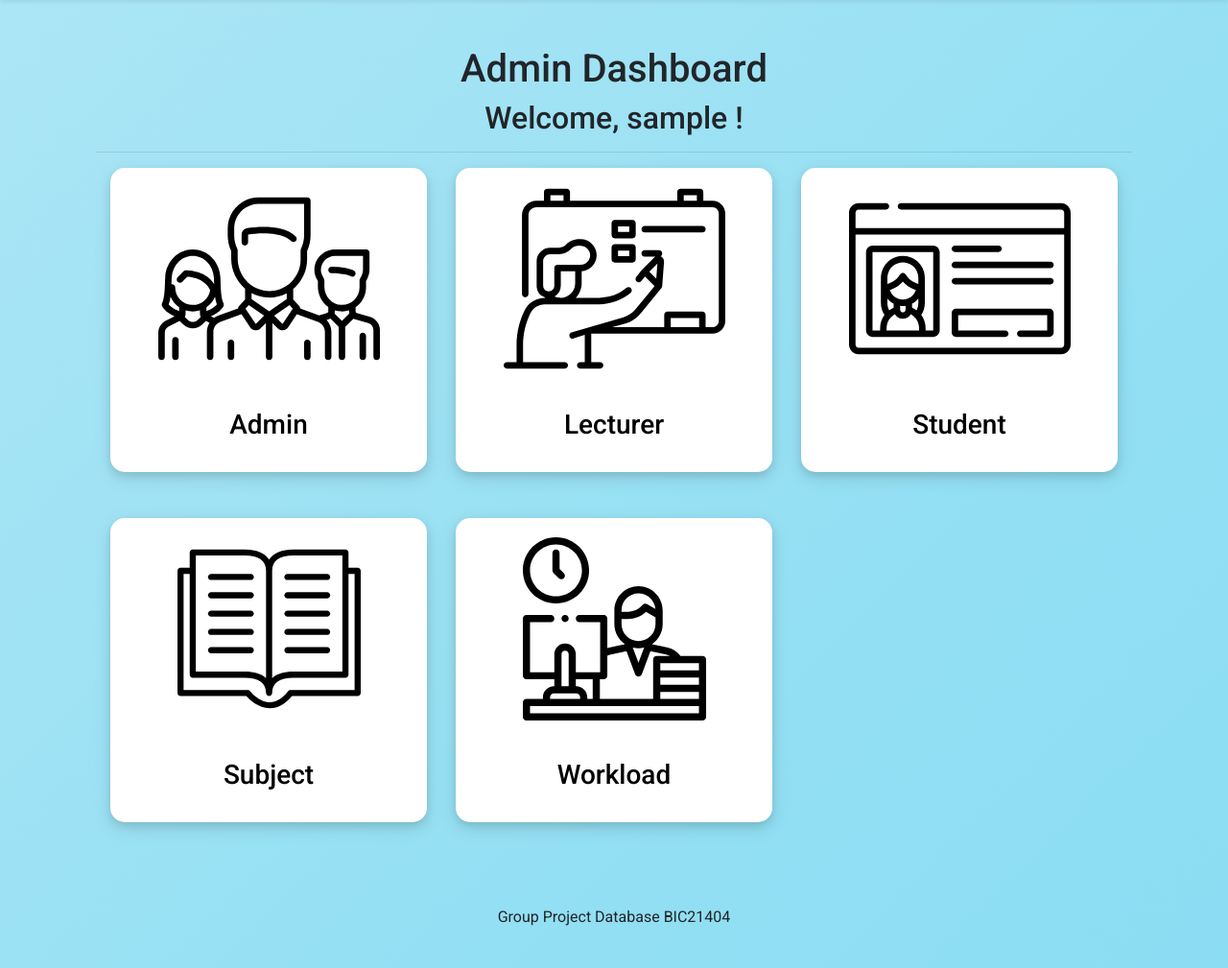
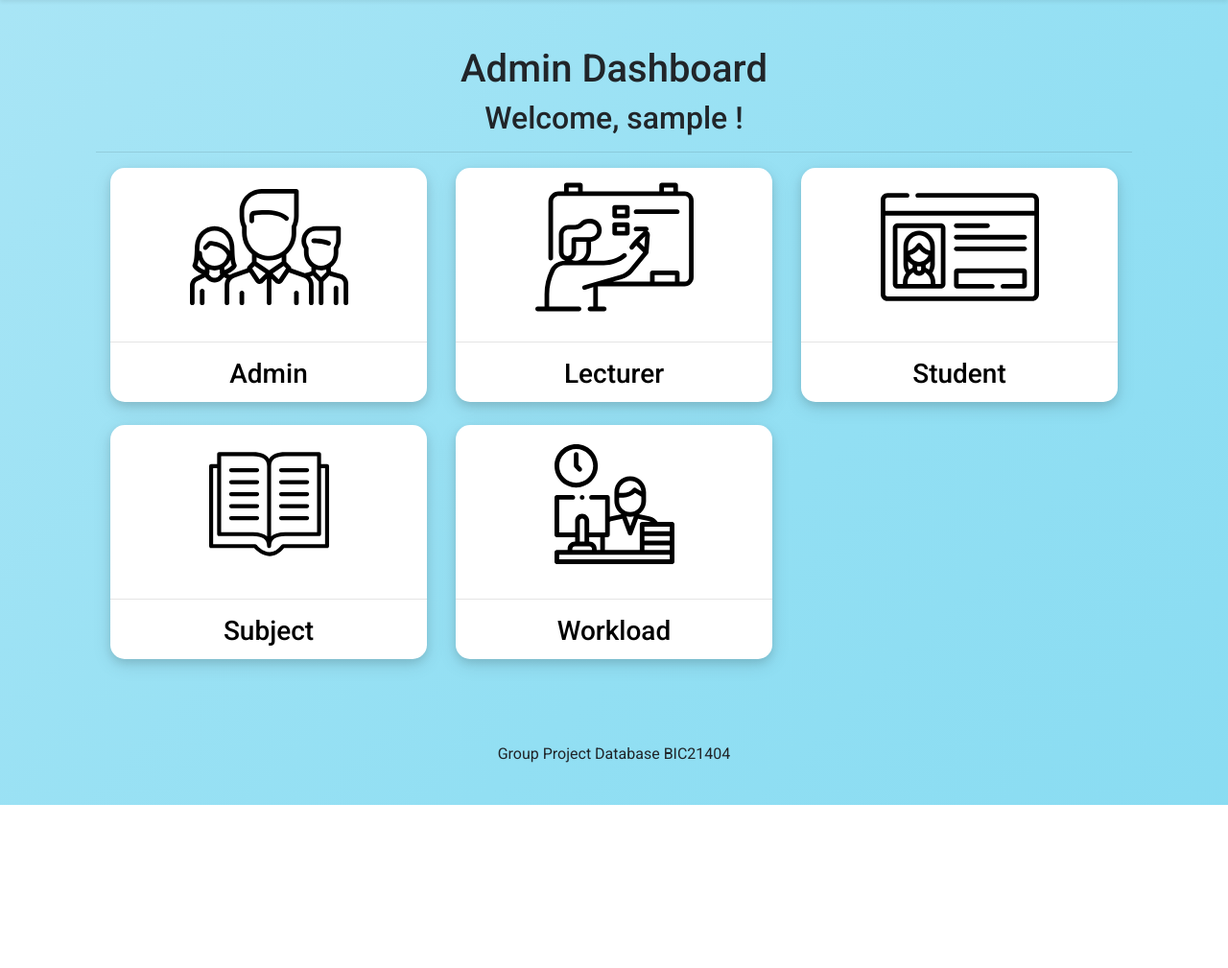
Before and after one commit to sydkif/db-project, a PHP site: page /admin/dashboard.php in a window 1280 px wide. Shown: the part 90-1099 px from the top of the page at 96% size. After the commit the page ends 929 px from the top, so only its background shows below. Run offline with PHP 8.4, Linux system fonts and the light colour scheme; the visitor is signed in with stand-in values (Sample User, id 1).

Commit message:
Minor update

```diff
--- a/admin/dashboard.php
+++ b/admin/dashboard.php
@@ -16,48 +16,43 @@ if ($_SESSION['usertable'] != 'admin')
 
 
             <div id="adminCard" class="row row-cols-1 row-cols-md-3">
-                <div class="col mb-5">
+                <div class="col mb-4">
                     <a class="card border-0" href="/admin/register/admin.php">
-                        <img src="/img/admin.svg" class="card-img-top" style="width: 70%; margin: auto;">
-                        <div class="card-body" style="text-align: center;">
-                            <h3 class="card-title">Admin</h3>
-                        </div>
+                        <img src="/img/admin.svg" class="card-img-top" style="width: 50%; margin: auto;">
+                        <hr>
+                        <h3 class="card-title">Admin</h3>
                     </a>
                 </div>
 
                 <div class="col mb-4">
                     <a class="card border-0" href="/admin/register/lecturer.php">
-                        <img src="/img/lecturer.svg" class="card-img-top" style="width: 70%; margin: auto;">
-                        <div class="card-body" style="text-align: center;">
-                            <h3 class="card-title">Lecturer</h3>
-                        </div>
+                        <img src="/img/lecturer.svg" class="card-img-top" style="width: 50%; margin: auto;">
+                        <hr>
+                        <h3 class="card-title">Lecturer</h3>
                     </a>
                 </div>
 
                 <div class="col mb-4">
                     <a class="card border-0" href="/admin/register/student.php">
-                        <img src="/img/student-card.svg" class="card-img-top" style="width: 70%; margin: auto;">
-                        <div class="card-body" style="text-align: center;">
-                            <h3 class="card-title">Student</h3>
-                        </div>
+                        <img src="/img/student-card.svg" class="card-img-top" style="width: 50%; margin: auto;">
+                        <hr>
+                        <h3 class="card-title">Student</h3>
                     </a>
                 </div>
 
                 <div class="col mb-4">
                     <a class="card border-0" href="/admin/register/subject.php">
-                        <img src="/img/subject.svg" class="card-img-top" style="width: 70%; margin: auto; padding: 20px">
-                        <div class="card-body" style="text-align: center;">
-                            <h3 class="card-title">Subject</h3>
-                        </div>
+                        <img src="/img/subject.svg" class="card-img-top" style="width: 50%; margin: auto; padding: 20px">
+                        <hr>
+                        <h3 class="card-title">Subject</h3>
                     </a>
                 </div>
 
                 <div class="col mb-4">
                     <a class="card border-0" href="/admin/workload.php">
-                        <img src="/img/workload.svg" class="card-img-top" style="width: 70%; margin: auto; padding: 20px">
-                        <div class="card-body" style="text-align: center;">
-                            <h3 class="card-title">Workload</h3>
-                        </div>
+                        <img src="/img/workload.svg" class="card-img-top" style="width: 50%; margin: auto; padding: 20px">
+                        <hr>
+                        <h3 class="card-title">Workload</h3>
                     </a>
                 </div>
             </div>
--- a/admin/register/subject.php
+++ b/admin/register/subject.php
@@ -12,7 +12,7 @@
             <table class="table table-striped">
                 <thead class="thead-dark">
                     <tr>
-                        <th style="width: 5%;">Subject ID</th>
+                        <th style="width: 9%;">Subject ID</th>
                         <th style="width: auto;">Subject Name</th>
                         <th style="width: 12%; text-align: center;">Modified By</th>
                         <th style="width: 13%; text-align: center;">Modified On</th>
--- a/lecturer/dashboard.php
+++ b/lecturer/dashboard.php
@@ -31,7 +31,7 @@ $userName = $_SESSION['usersname'];
                 <div id="subjectCard" class="row row-cols-1 row-cols-md-3">
                     <div class="col mb-4">
                         <div class="card">
-                            <img src="/img/task.svg" class="card-img-top pt-4" style="width: 60%; margin:auto">
+                            <img src="/img/task.svg" class="card-img-top pt-4" style="width: 50%; margin:auto">
                             <div class="card-body" style="text-align: center;">
                                 <hr>
                                 <h5 class="card-title">Assignment & Tutorial</h5>
@@ -47,7 +47,7 @@ $userName = $_SESSION['usersname'];
                     </div>
                     <div class="col mb-4">
                         <div class="card">
-                            <img src="/img/true-false.svg" class="card-img-top pt-4" style="width: 60%; margin:auto">
+                            <img src="/img/true-false.svg" class="card-img-top pt-4" style="width: 50%; margin:auto">
                             <div class="card-body" style="text-align: center;">
                                 <hr>
                                 <h5 class="card-title">True / False Quiz</h5>
@@ -68,7 +68,7 @@ $userName = $_SESSION['usersname'];
                     </div>
                     <div class="col mb-4">
                         <div class="card">
-                            <img src="/img/objective.svg" class="card-img-top pt-4" style="width: 60%; margin:auto">
+                            <img src="/img/objective.svg" class="card-img-top pt-4" style="width: 50%; margin:auto">
                             <div class="card-body" style="text-align: center;">
                                 <hr>
                                 <h5 class="card-title"> Objective Quiz</h5>
```
Also changed, not shown: lecturer/view/objective-result.php (+10 -6 lines), lecturer/view/true-false-result.php (+9 -5 lines).
